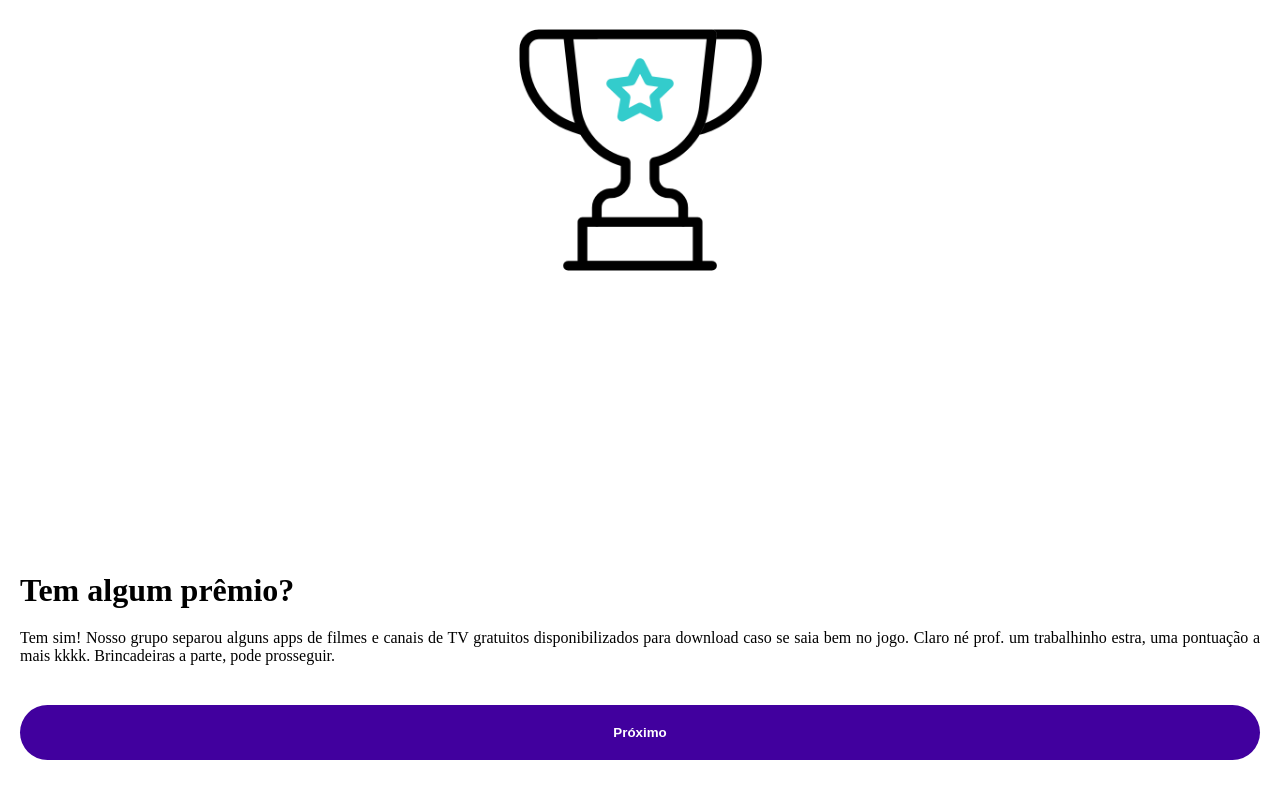
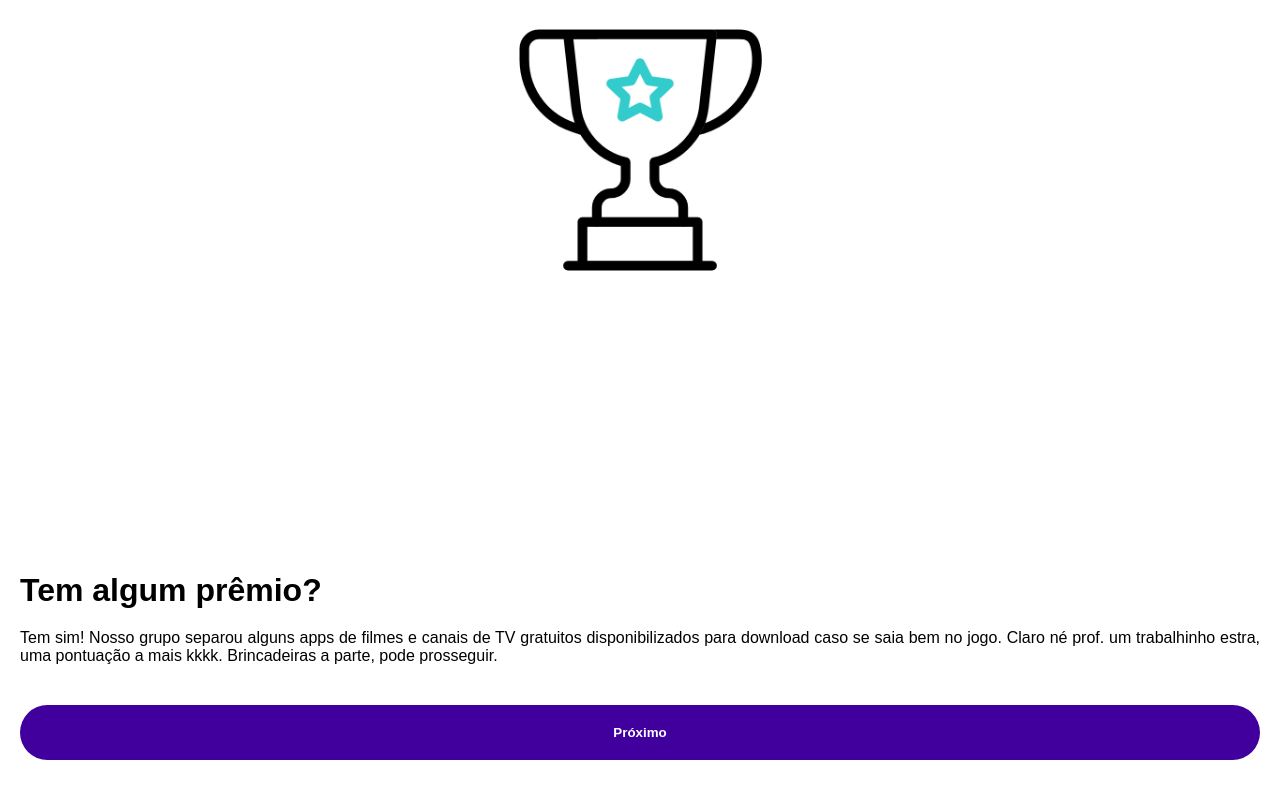
Before and after one commit to igcardoso/electricity-game, a plain HTML site: page pages/index.html in a window 1280 px wide. Drawn offline with Linux system fonts and the light colour scheme.

Commit message:
update index.html

```diff
--- a/pages/index.html
+++ b/pages/index.html
@@ -8,6 +8,7 @@
     * {
       margin: 0;
       padding: 0;
+      font-family: Sans-Serif;
     }
 
     body {
```
